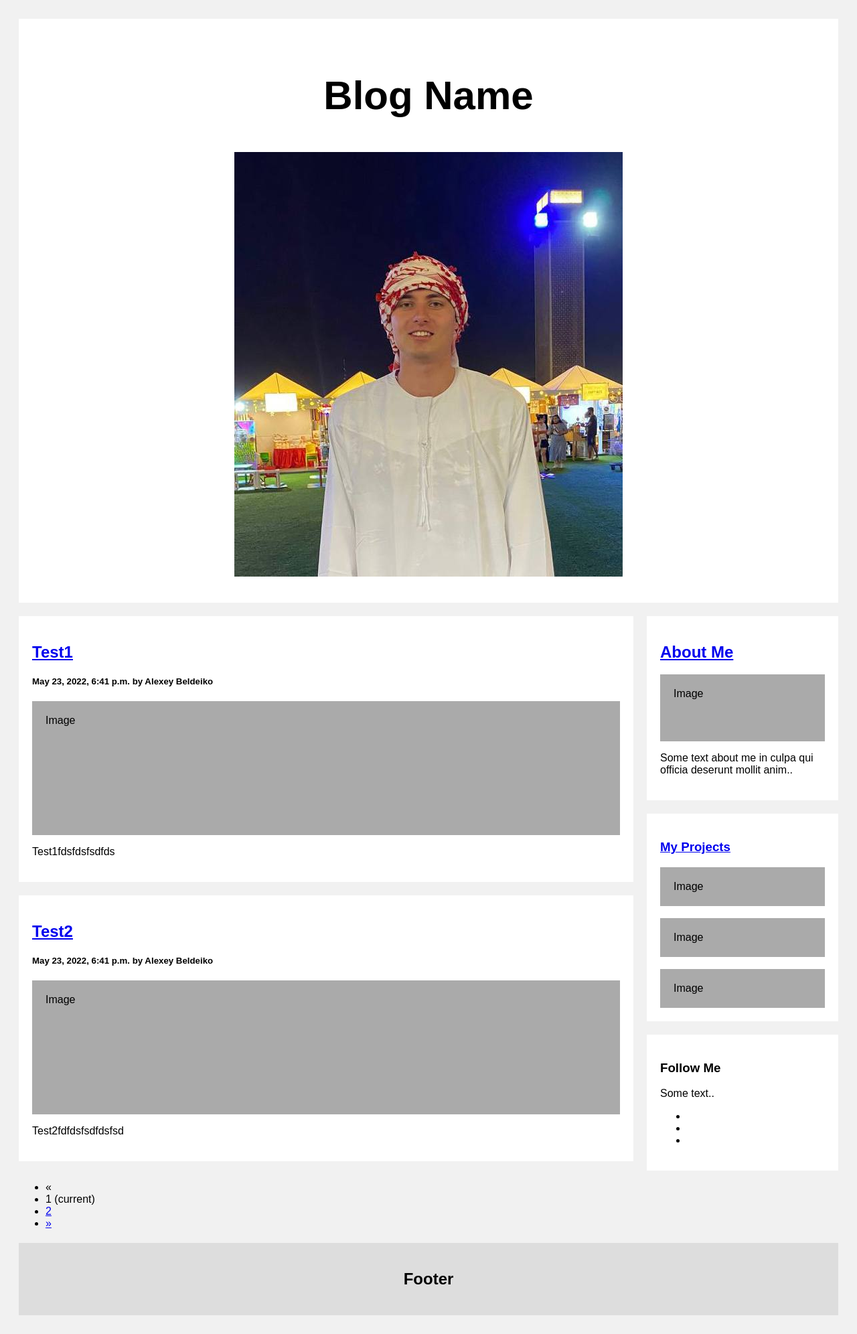
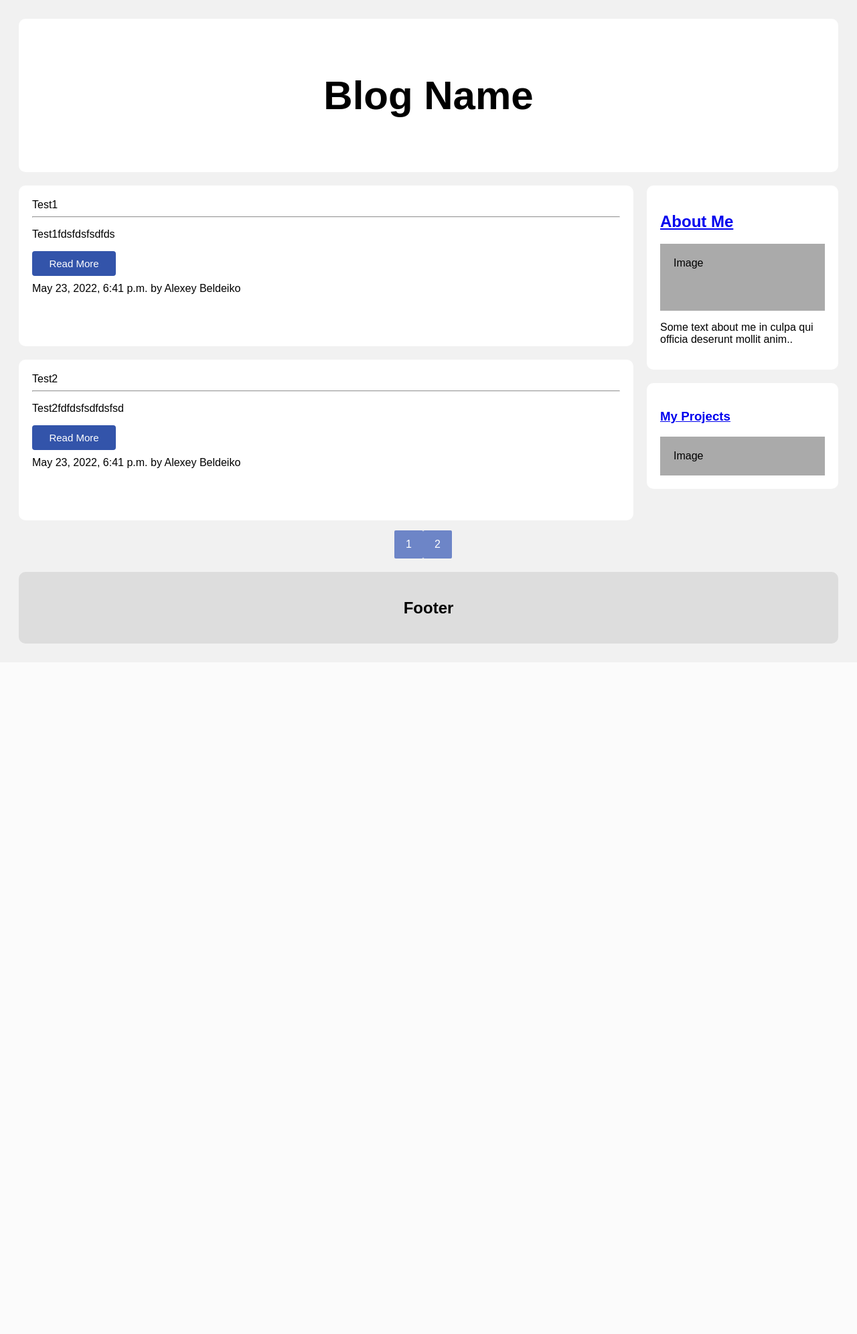
Before and after one commit to ale228xey/diploma_project, a Django app: page / in a window 1280 px wide. Shown: the whole page at 67% size. After the commit the page ends 961 px from the top, so only its background shows below. Run offline with Django 4.2, Linux system fonts and the light colour scheme; data comes from the database, SQL or seed files in the repository.

Commit message:
some additional html

```diff
--- a/main/static/css/style.css
+++ b/main/static/css/style.css
@@ -14,6 +14,7 @@ body {
     font-size: 40px;
     text-align: center;
     background: white;
+    border-radius: 10px;
 }
 
 /* Create two unequal columns that floats next to each other */
@@ -42,6 +43,11 @@ body {
     background-color: white;
     padding: 20px;
     margin-top: 20px;
+    border-radius: 10px;
+}
+
+.leftcolumn > .card {
+    height: 30vh;
 }
 
 /* Clear floats after the columns */
@@ -57,6 +63,7 @@ body {
     text-align: center;
     background: #ddd;
     margin-top: 20px;
+    border-radius: 10px;
 }
 
 /* Responsive layout - when the screen is less than 800px wide, make the two columns stack on top of each other instead of next to each other */
@@ -66,3 +73,81 @@ body {
         padding: 0;
     }
 }
+
+.button {
+    border-radius: 4px;
+    background-color: #3354AA;
+    border: none;
+    text-align: center;
+    font-size: 15px;
+    padding: 10px;
+    width: 125px;
+    transition: all 0.5s;
+    cursor: pointer;
+    margin: 0 5px 10px 0;
+}
+
+.button a {
+    cursor: pointer;
+    display: inline-block;
+    position: relative;
+    transition: 0.5s;
+    text-decoration: none;
+    color: #FFFFFF;
+}
+
+.button a:after {
+    content: '\00bb';
+    position: absolute;
+    opacity: 0;
+    top: 0;
+    right: -20px;
+    transition: 0.5s;
+}
+
+.button:hover a {
+    padding-right: 20px;
+}
+
+.button:hover a:after {
+    opacity: 1;
+    right: 0;
+}
+
+.pagination {
+    display: flex;
+    margin-top: 15px;
+    align-items: center;
+    justify-content: center;
+}
+
+.pagination a {
+    text-decoration: none;
+}
+
+.pagination-number {
+    padding: 12px 17px;
+    border-radius: 2px;
+    color: #fff;
+    background-color: #6D85C7;
+}
+
+.pagination-number:hover,
+.pagination-current {
+    background-color: #3354AA;
+}
+
+.pagination-action {
+    margin: 0 2px;
+    display: flex;
+    padding: 1px 2px;
+    color: #fff;
+    font-size: 1.3em;
+    align-items: center;
+}
+
+.pagination-action:hover,
+.pagination-previous,
+.pagination-next {
+    color: #3354AA;
+}
--- a/main/templates/about.html
+++ b/main/templates/about.html
@@ -2,4 +2,5 @@
 
 {% block content %}
 <p>About me</p>
+<img src="../media/img/avatar/диплом.jpg" alt="">
 {% endblock %}
--- a/main/templates/base.html
+++ b/main/templates/base.html
@@ -4,6 +4,7 @@
     <meta charset="UTF-8">
     <title>Title</title>
     <link href="../static/css/style.css" rel="stylesheet" type="text/css">
+
 </head>
 <body>
 
--- a/main/templates/index.html
+++ b/main/templates/index.html
@@ -2,20 +2,26 @@
 {% block content %}
 <div class="header">
     <h2>Blog Name</h2>
-    <img src="../media/img/avatar/диплом.jpg" alt="">
 </div>
 
 <div class="row">
     <div class="leftcolumn">
         {% for post in posts %}
         <div class="card">
-            <h2><a href="{{post.get_absolute_url}}">{{post.title}}</a></h2>
-            <h5>{{post.created}} by {{post.author}}</h5>
-            <div class="fakeimg" style="height:200px;">Image</div>
-            <p>{{post.content}}</p>
+            <div class="card-header">{{post.title}}</div>
+            <hr>
+            <div class="card-body">
+                <p class="card-text">
+                    {{post.content}}
+                </p>
+                <button type="button" class="button"><a href="{{post.get_absolute_url}}">Read More</a></button>
+            </div>
+            <div class="card-footer">{{post.created}} by {{post.author}}</div>
         </div>
         {% endfor %}
     </div>
+
+
     <div class="rightcolumn">
         <div class="card">
             <h2><a href="{% url 'about' %}">About Me</a></h2>
@@ -25,45 +31,33 @@
         <div class="card">
             <h3><a href="{% url 'projects' %}">My Projects</a></h3>
             <div class="fakeimg">Image</div>
-            <br>
-            <div class="fakeimg">Image</div>
-            <br>
-            <div class="fakeimg">Image</div>
-        </div>
-        <div class="card">
-            <h3>Follow Me</h3>
-            <p>Some text..</p>
-            <ul class="social-icon">
-                <li><a href="https://www.facebook.com/vlad.narchuk.7" target="_blank" class="facebook"><i
-                        class="fa fa-facebook"></i></a></li>
-                <li><a href="#" target="_blank" class="linkedin"><i class="fa fa-linkedin"></i></a></li>
-                <li><a href="https://github.com/Poklok" target="_blank" class="github"><i class="fa fa-github"></i></a>
-                </li>
-            </ul>
         </div>
     </div>
 </div>
-{% if is_paginated %}
-  <ul class="pagination">
+<div class="pagination">
     {% if page_obj.has_previous %}
-      <li><a href="?page={{ page_obj.previous_page_number }}">&laquo;</a></li>
-    {% else %}
-      <li class="disabled"><span>&laquo;</span></li>
+    <a class="pagination-action" href="?page=1">
+        <i class='bx bx-chevrons-left' aria-hidden="true"></i> </a>
+    <a class="pagination-action" href="?page={{ page_obj.previous_page_number }}">
+        <i class='bx bx-chevron-left' aria-hidden="true"></i>
+    </a>
     {% endif %}
-    {% for i in paginator.page_range %}
-      {% if page_obj.number == i %}
-        <li class="active"><span>{{ i }} <span class="sr-only">(current)</span></span></li>
-      {% else %}
-        <li><a href="?page={{ i }}">{{ i }}</a></li>
-      {% endif %}
+    {% for num in page_obj.paginator.page_range %}
+    {% if files.number == num %}
+    <span class="pagination-number pagination-current">{{ num }}</span>
+    {% elif num > page_obj.number|add:'-3' and num < page_obj.number|add:'3' %}
+    <a class="pagination-number" href="?page={{ num }}">{{ num }}</a>
+    {% endif %}
     {% endfor %}
     {% if page_obj.has_next %}
-      <li><a href="?page={{ page_obj.next_page_number }}">&raquo;</a></li>
-    {% else %}
-      <li class="disabled"><span>&raquo;</span></li>
+    <a class="pagination-action" href="?page={{ page_obj.next_page_number }}">
+        <i class='bx bx-chevron-right' aria-hidden="true"></i>
+    </a>
+    <a class="pagination-action" href="?page={{ page_obj.paginator.num_pages }}">
+        <i class='bx bx-chevrons-right' aria-hidden="true"></i>
+    </a>
     {% endif %}
-  </ul>
-{% endif %}
+</div>
 <div class="footer">
     <h2>Footer</h2>
 </div>
```
Lines whose indentation alone changed are shown as unchanged.
